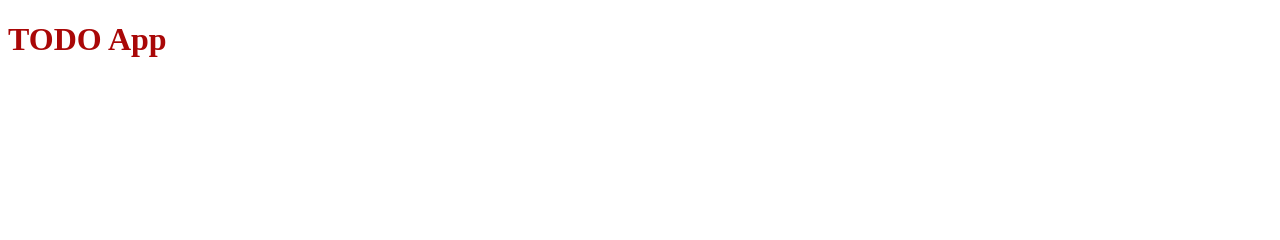
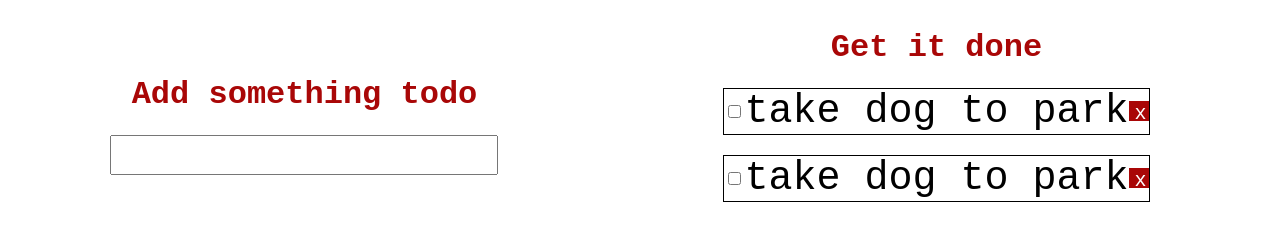
Before and after one commit to jonathanpenaloa/class-TODO, a plain HTML site: page index.html in a window 1280 px wide. Drawn offline with Linux system fonts and the light colour scheme.

Commit message:
formated html and css for todos

```diff
--- a/index.html
+++ b/index.html
@@ -9,6 +9,28 @@
     <title>TODO APP</title>
 </head>
 <body>
-    <h1>TODO App</h1>
+
+    <div class="main-continer">
+
+        <div id="input-section">
+            <h1>Add something todo</h1>
+            <input type="text" name="todo-item" id="todo-item">
+        </div>
+
+        <div class="todos">
+            <h1>Get it done</h1>
+            <ul>
+                <li><input type="checkbox"></input>
+                    <label for="">take dog to park</label>
+                    <button>x</button>
+                </li>
+                <li><input type="checkbox"></input>
+                    <label for="">take dog to park</label>
+                    <button>x</button>
+                </li>
+            </ul>
+        </div>
+
+    </div>
 </body>
 </html>
--- a/styles.css
+++ b/styles.css
@@ -1,3 +1,57 @@
+* {
+    box-sizing: border-box;
+    font-family: 'Courier New', Courier, monospace;
+}
+
 h1 {
     color: #a90707;
 }
+
+.main-continer {
+    display: flex;
+    justify-content: space-around;
+    align-items: center;
+    text-align: center;
+}
+
+.todo {
+    display: flex;
+    justify-content: center;
+    flex-direction: column;
+    align-content: right;
+    font-size: 30px;
+    padding: 0;
+    margin: 20px;
+}
+
+input {
+    font-size: 30px;
+}
+
+ul{
+    margin: 0;
+    padding: 0;
+}
+
+li {
+    display: flex;
+    justify-content: space-around;
+    align-items: center;
+    font-size: 5vmin;
+    border: 1px solid black;
+    margin: 20px;
+}
+
+li > button {
+    color: white;
+    background-color: #a90707;
+    border: none;
+    font-size: 20px;
+    height: 20px;
+    width: 20px;
+}
+
+button:hover {
+    cursor: pointer;
+    background-color: #b46d6d;
+}
```
